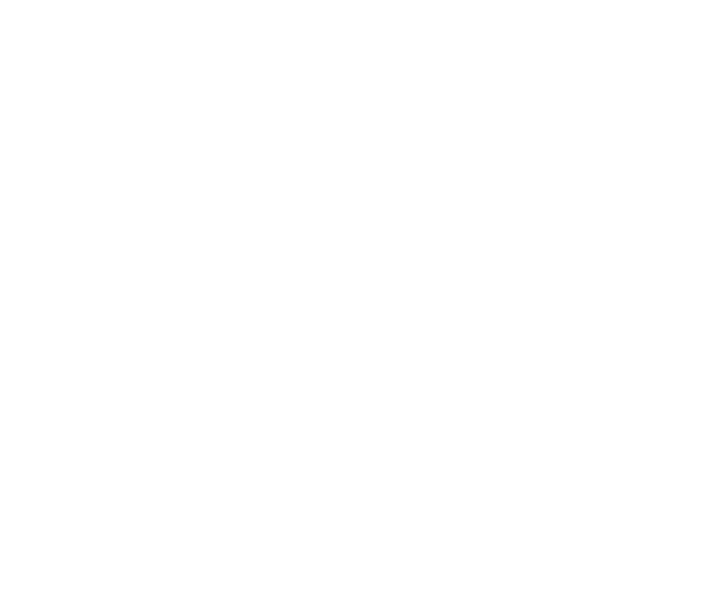
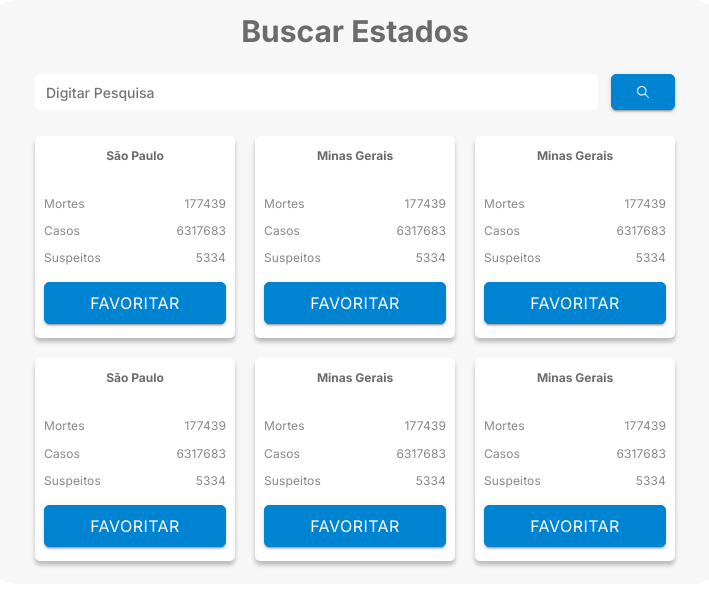
Before and after one commit to joaobuga35/Covid-Analytics, a React (Create React App) app: page /dashboard in a window 1280 px wide. Shown: the top 606 px of the page, without its empty margins (285-994 px from the left). Built offline with nearby package versions, Linux system fonts and the light colour scheme; a web font is replaced by a local one.

Commit message:
feat:CardList

```diff
--- a/package.json
+++ b/package.json
@@ -25,8 +25,11 @@
     "react-icons": "^4.7.1",
     "react-router-dom": "^6.6.1",
     "react-scripts": "5.0.1",
+    "react-uid": "^2.3.2",
+    "react-uuid": "^2.0.0",
     "styled-components": "^5.3.6",
     "typescript": "^4.4.2",
+    "uuid": "^9.0.0",
     "web-vitals": "^2.1.0",
     "yup": "^0.32.11"
   },
--- a/src/App.tsx
+++ b/src/App.tsx
@@ -1,6 +1,5 @@
 
-import { Login } from "./pages/Login";
-import { Register } from "./pages/Register";
+import { SearchEngine } from "./components/SearchEngine";
 
 import { GlobalStyle } from "./styles/global";
 
@@ -8,7 +7,7 @@ export function App() {
   return (
     <>
       <GlobalStyle/>
-
+      <SearchEngine/>
     </>
   );
 }
--- a/src/components/CardsList/indexs.tsx
+++ b/src/components/CardsList/indexs.tsx
@@ -1,11 +1,103 @@
-import { CardStyle } from "./styles";
+import { ListStyle } from "./styles";
+import { TableContainer } from "@mui/material";
+import Table from "@mui/material/Table";
+import TableBody from "@mui/material/TableBody";
+import TableCell from "@mui/material/TableCell";
+import TableRow from "@mui/material/TableRow";
+import uuid from 'react-uuid';
+import { Button } from "@mui/material";
+
+export function ListCard(){
+    const brazilData = [
+        {
+			uid: 35,
+			uf: "SP",
+			state: "São Paulo",
+			cases: 6317683,
+			deaths: 177439,
+			suspects: 5334,
+			refuses: 596,
+			datetime: "2023-01-02T21:33:47.128Z"
+		},
+        {
+			uid: 36,
+			uf: "MG",
+			state: "Minas Gerais",
+			cases: 6317683,
+			deaths: 177439,
+			suspects: 5334,
+			refuses: 596,
+			datetime: "2023-01-02T21:33:47.128Z"
+		},
+        {
+			uid: 37,
+			uf: "MG",
+			state: "Minas Gerais",
+			cases: 6317683,
+			deaths: 177439,
+			suspects: 5334,
+			refuses: 596,
+			datetime: "2023-01-02T21:33:47.128Z"
+		},
+        {
+			uid: 35,
+			uf: "SP",
+			state: "São Paulo",
+			cases: 6317683,
+			deaths: 177439,
+			suspects: 5334,
+			refuses: 596,
+			datetime: "2023-01-02T21:33:47.128Z"
+		},
+        {
+			uid: 36,
+			uf: "MG",
+			state: "Minas Gerais",
+			cases: 6317683,
+			deaths: 177439,
+			suspects: 5334,
+			refuses: 596,
+			datetime: "2023-01-02T21:33:47.128Z"
+		},
+        {
+			uid: 37,
+			uf: "MG",
+			state: "Minas Gerais",
+			cases: 6317683,
+			deaths: 177439,
+			suspects: 5334,
+			refuses: 596,
+			datetime: "2023-01-02T21:33:47.128Z"
+		},
+    ];
+    return(
+        <ListStyle>
+        {brazilData.map((el)=>(
+            <li key={uuid()} >
+                <h2>{el.state}</h2>
+               <TableContainer>
+                <Table>
+                <TableBody>
+                    <TableRow key={uuid()}>
+                        <TableCell>Mortes</TableCell>
+                        <TableCell align="right">{el.deaths}</TableCell>
+                    </TableRow>
+                    <TableRow key={uuid()}>
+                        <TableCell>Casos</TableCell>
+                        <TableCell align="right">{el.cases}</TableCell>
+                    </TableRow>
+                    <TableRow key={uuid()}>
+                        <TableCell>Suspeitos</TableCell>
+                        <TableCell align="right">{el.suspects}</TableCell>
+                    </TableRow>
+                </TableBody>
+                </Table>
+                </TableContainer>
+                <Button variant="contained">Favoritar</Button>
+            </li>
+        ))}
+        </ListStyle>
 
 
-export function Card(){
-
-    return(
-        <CardStyle>
-
-        </CardStyle>
     )
 }
--- a/src/components/CardsList/styles.ts
+++ b/src/components/CardsList/styles.ts
@@ -1,9 +1,49 @@
 import styled from "styled-components";
 
-
-export const CardStyle = styled.li`
+export const ListStyle = styled.ul`
+  display: flex;
+  flex-wrap: wrap;
+  justify-content: space-between;
+  margin-top: 26px;
+  row-gap: 20px;
 
 
+  h2 {
+    font-family: var(--font-family-1);
+    font-size: var(--name-states);
+    font-weight: 700;
+    text-align: center;
+  }
 
+  li {
+    display: flex;
+    flex-direction: column;
+    width: 30%;
+    max-width: 182px;
+    background-color: var(--white);
+    padding: 14px 9px;
+    box-shadow: 0px 4px 4px 0px #00000040;
+    border-radius: var(--radius-2);
+  }
+  table {
+    background-color: var(--white);
+  }
 
-`
+  .MuiTableCell-body {
+    border: none;
+    padding: 5px 0;
+    font-family: var(--font-family-1);
+    font-size: var(--name-states);
+    font-weight: 400;
+    color: var(--gray-2);
+  }
+
+  button {
+    width: 100%;
+    margin-top: 11px;
+    font-family: var(--font-family-1);
+    font-size: 16px;
+    font-weight: 400;
+    text-align: center;
+  }
+`;
--- a/src/components/SearchEngine/index.tsx
+++ b/src/components/SearchEngine/index.tsx
@@ -1,6 +1,7 @@
 import { StyledSearch } from "./styled";
-
+import { Button } from "@mui/material";
 import { IoIosSearch } from "react-icons/io";
+import { ListCard } from "../CardsList/indexs";
 
 export function SearchEngine(){
 
@@ -9,12 +10,10 @@ export function SearchEngine(){
             <h2>Buscar Estados</h2>
             <div>
                 <input type="text" name="Pesquisa" placeholder="Digitar Pesquisa"/>
-                <button><IoIosSearch/></button>
+                <Button variant="contained"><IoIosSearch/></Button>
             </div>
             <main>
-                <ul>
-
-                </ul>
+                <ListCard/>
             </main>
 
         </StyledSearch>
--- a/src/components/SearchEngine/styled.ts
+++ b/src/components/SearchEngine/styled.ts
@@ -2,13 +2,15 @@ import styled from "styled-components";
 
 
 export const StyledSearch = styled.section`
-    background: var(--gray-1);
+
+    background-color: var(--gray-1);
     min-height: 568px;
     max-width:675px;
     width: 50%;
     margin: 0 auto;
     padding: 16px 48px 0px 48px;
     border-radius: var(--radius-3);
+
     h2{
 
         font-family: var(--font-family-1);
```
Also changed, not shown: 2 other files (tests, documents, lock files or other folders).
